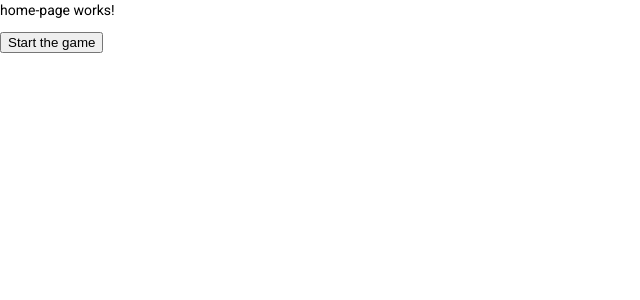
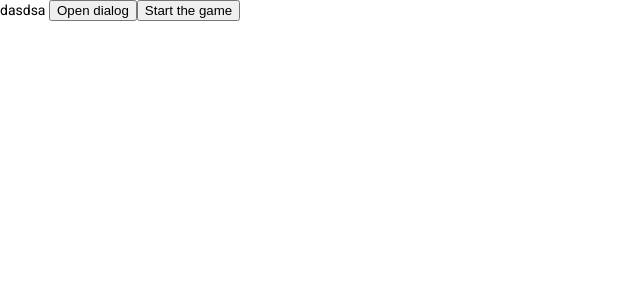
Before and after one commit to palyfight/trivia-mania, an Angular app: page / in a window 1280 px wide. Shown: the top 300 px of the page, without its empty margins (0-640 px from the left). Built offline with nearby package versions, Linux system fonts and the light colour scheme.

Commit message:
login modal

```diff
--- a/src/app/app.module.ts
+++ b/src/app/app.module.ts
@@ -9,7 +9,8 @@ import { LoginComponent } from './login/login.component';
 import { RegistrationComponent } from './registration/registration.component';
 import { MenuComponent } from './menu/menu.component';
 import {RouterModule, Routes } from '@angular/router';
-import { BrowserAnimationsModule } from '@angular/platform-browser/animations'
+import { BrowserAnimationsModule } from '@angular/platform-browser/animations';
+import {MatDialogModule} from '@angular/material/dialog';
 
 const appRoutes: Routes = [
   {path:
@@ -31,7 +32,8 @@ const appRoutes: Routes = [
     BrowserModule,
     AppRoutingModule,
     RouterModule.forRoot(appRoutes),
-    BrowserAnimationsModule
+    BrowserAnimationsModule,
+    MatDialogModule
   ],
   providers: [],
   bootstrap: [AppComponent]
--- a/src/app/home-page/home-page.component.html
+++ b/src/app/home-page/home-page.component.html
@@ -1,2 +1,2 @@
-<p>home-page works!</p>
+<app-menu></app-menu>
 <app-triva-button text="Start the game"></app-triva-button>
--- a/src/app/menu/menu.component.html
+++ b/src/app/menu/menu.component.html
@@ -1 +1,2 @@
-<p>menu works!</p>
+dasdsa
+<button mat-button (click)="openDialog()">Open dialog</button>
--- a/src/app/menu/menu.component.ts
+++ b/src/app/menu/menu.component.ts
@@ -1,15 +1,21 @@
 import { Component, OnInit } from '@angular/core';
+import {MatDialog} from '@angular/material/dialog';
+import { LoginComponent } from '../login/login.component';
 
 @Component({
   selector: 'app-menu',
   templateUrl: './menu.component.html',
   styleUrls: ['./menu.component.scss']
 })
-export class MenuComponent implements OnInit {
+export class MenuComponent {
 
-  constructor() { }
+  constructor(public dialog: MatDialog) { }
 
-  ngOnInit(): void {
+  openDialog() {
+    const dialogRef = this.dialog.open(LoginComponent);
+
+    dialogRef.afterClosed().subscribe(result => {
+      console.log(`Dialog result: ${result}`);
+    });
   }
-
 }
```
